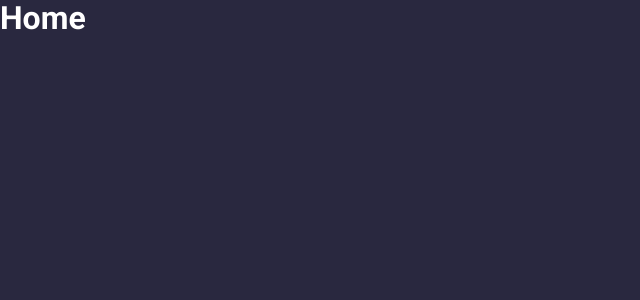
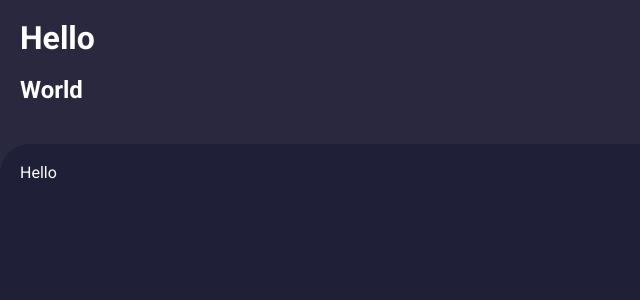
Before and after one commit to keshavkatwe/rsvp-assess, a React (Create React App) app: page / in a window 1280 px wide. Shown: the top 300 px of the page, without its empty margins (0-640 px from the left). Built offline with nearby package versions, Linux system fonts and the light colour scheme.

Commit message:
feat(container, flexbox): added container and flexbox components

```diff
--- a/src/App.tsx
+++ b/src/App.tsx
@@ -1,10 +1,15 @@
 import { useRoutes } from 'react-router-dom';
 import Home from './pages/home/Home';
+import Registration from './pages/registration/Registration';
 
 function App() {
   return useRoutes([
     {
       path: '/',
+      element: <Registration />,
+    },
+    {
+      path: '/home',
       element: <Home />,
     },
   ]);
--- /dev/null
+++ b/src/components/container/Container.styles.ts
@@ -0,0 +1,17 @@
+import styled from 'styled-components';
+
+export const ContainerStyles = styled.div<{
+  backgroundColor: string;
+  borderRadius: string;
+  padding: string;
+  height?: string;
+}>`
+  background: ${(props) => props.backgroundColor};
+  padding: ${(props) => props.padding};
+  border-radius: ${(props) => props.borderRadius};
+  ${(props) =>
+    props.height &&
+    `
+  height: ${props.height};
+  `}
+`;
--- /dev/null
+++ b/src/components/container/Container.tsx
@@ -0,0 +1,36 @@
+import { ReactNode } from 'react';
+import { ContainerStyles } from './Container.styles';
+import { secondaryBackground, transparent } from '../../constants/colors';
+
+interface IContainerProps {
+  children: ReactNode;
+  padding?: string;
+  backgroundColor?: 'secondaryBackground' | 'transparent';
+  borderRadius?: number[];
+  height?: string;
+}
+
+const backgroundColors = {
+  secondaryBackground,
+  transparent,
+};
+
+function Container({
+  children,
+  padding = '20px',
+  backgroundColor = 'transparent',
+  borderRadius = [0],
+  height,
+}: IContainerProps) {
+  return (
+    <ContainerStyles
+      backgroundColor={backgroundColors[backgroundColor]}
+      padding={padding}
+      borderRadius={borderRadius.map((item) => `${item}px`).join(' ')}
+      height={height}
+    >
+      {children}
+    </ContainerStyles>
+  );
+}
+export default Container;
--- /dev/null
+++ b/src/components/flexbox/FlexBox.ts
@@ -0,0 +1,20 @@
+import styled from 'styled-components';
+
+interface IFlexBoxProps {
+  display?: 'flex' | 'inline-flex';
+  flexGrow?: number;
+  direction?: 'row' | 'column';
+  isFullHeight?: boolean;
+}
+
+const FlexBox = styled.div<IFlexBoxProps>`
+  display: ${(props) => props.display};
+  flex-grow: ${(props) => props.flexGrow};
+  flex-direction: ${(props) => props.direction};
+  ${(props) =>
+    props.isFullHeight &&
+    `
+  height: 100vh;
+  `}
+`;
+export default FlexBox;
--- a/src/constants/colors.ts
+++ b/src/constants/colors.ts
@@ -1,5 +1,7 @@
 export const whiteColor = '#FFFFFF';
 export const blackColor = '#000000';
+export const transparent = 'transparent';
 
 export const primaryColor = '#f66907';
 export const defaultBackground = '#29283f';
+export const secondaryBackground = '#201f38';
--- /dev/null
+++ b/src/pages/registration/Registration.tsx
@@ -0,0 +1,24 @@
+import FlexBox from 'components/flexbox/FlexBox';
+import Container from '../../components/container/Container';
+
+function Registration() {
+  return (
+    <FlexBox display="flex" direction="column" isFullHeight>
+      <Container>
+        <h1>Hello</h1>
+        <h2>World</h2>
+      </Container>
+
+      <FlexBox display="flex" direction="column" flexGrow={2}>
+        <Container
+          borderRadius={[30, 30, 0, 0]}
+          backgroundColor="secondaryBackground"
+          height="100%"
+        >
+          Hello
+        </Container>
+      </FlexBox>
+    </FlexBox>
+  );
+}
+export default Registration;
```
Also changed, not shown: .eslintrc.js, 1 other file (tests, documents, lock files or other folders).
